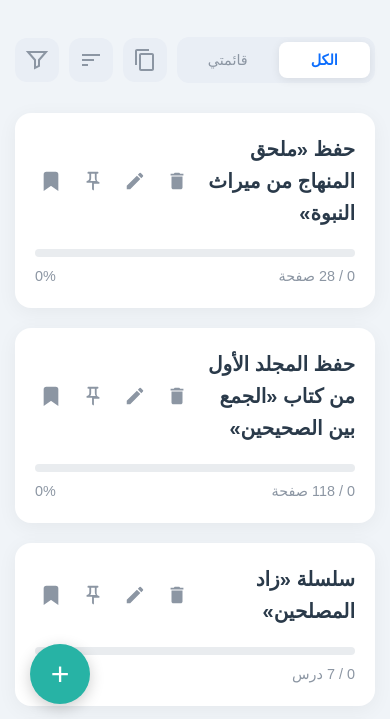
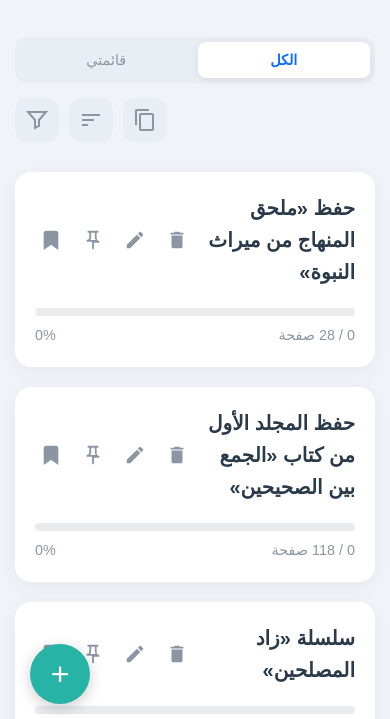
Before and after one commit to okabe-r/new-tracker, a plain HTML site: page index.html in a window 390 px wide. Shown: the part 110-829 px from the top of the page. Drawn offline with Linux system fonts and the light colour scheme.

Commit message:
Update index.html

```diff
--- a/index.html
+++ b/index.html
@@ -68,6 +68,11 @@
             justify-content: space-between;
             align-items: center;
             margin-bottom: 30px;
+            gap: 10px;
+        }
+
+        .action-buttons {
+            display: flex;
             gap: 10px;
         }
 
@@ -511,6 +516,14 @@
             .tab-btn, #filter-btn, #sort-btn {
                 font-size: 0.9rem;
             }
+            .controls-container {
+                flex-direction: column;
+                align-items: stretch;
+                gap: 15px;
+            }
+            .action-buttons {
+                justify-content: flex-end;
+            }
         }
     </style>
 </head>
@@ -527,6 +540,7 @@
                 <button id="all-view-btn" class="tab-btn active">الكل</button>
                 <button id="my-list-view-btn" class="tab-btn">قائمتي</button>
             </div>
+            <div class="action-buttons">
                 <button id="copy-btn" class="control-btn" title="نسخ التقدم">
                     <svg xmlns="http://www.w3.org/2000/svg" height="24px" viewBox="0 0 24 24" width="24px" fill="currentColor"><path d="M0 0h24v24H0V0z" fill="none"/><path d="M16 1H4c-1.1 0-2 .9-2 2v14h2V3h12V1zm3 4H8c-1.1 0-2 .9-2 2v14c0 1.1.9 2 2 2h11c1.1 0 2-.9 2-2V7c0-1.1-.9-2-2-2zm0 16H8V7h11v14z"/></svg>
                 </button>
@@ -540,6 +554,7 @@
                         <path d="M3 4H21L14 12V18L10 20V12L3 4Z" />
                     </svg>
                 </button>
+            </div>
         </div>
 
 
@@ -835,13 +850,13 @@
                 { name: 'مادة «شرح لمعة الاعتقاد» للشيخ يوسف الغفيص', total: 1, unit: 'درس', department: 'sharia', type: 'video' },
                 { name: 'كتاب «تيسير لمعة الاعتقاد»', total: 349, unit: 'صفحة', department: 'sharia', type: 'read' },
                 { name: 'كتاب «دلائل أصول الإسلام»', total: 504, unit: 'صفحة', department: 'sharia', type: 'read' },
-                { name: 'كتاب «خلاصة مفاهيم أهل السنة والجماعة»', total: 712, unit: 'صفحة', department: 'sharia', type: 'read' },
+                { name: 'كتاب «خلاصة مفاهيم أهل السنة والجماعة»', total: 210, unit: 'صفحة', department: 'sharia', type: 'read' },
                 { name: 'حفظ «ملحق المنهاج من ميراث النبوة»', total: 28, unit: 'صفحة', department: 'sharia', type: 'memo' },
                 { name: 'حفظ المجلد الأول من كتاب «الجمع بين الصحيحين»', total: 118, unit: 'صفحة', department: 'sharia', type: 'memo' },
                 // Reform
                 { name: 'سلسلة «مركزيات الإصلاح»', total: 13, unit: 'درس', department: 'reform', type: 'video' },
                 { name: 'كتاب «بوصلة المصلح»', total: 262, unit: 'صفحة', department: 'reform', type: 'read' },
-                { name: 'كتاب «الانحرافات العقدية والعلمية في القرنين الثالث عشر والرابع عشر»', total: 1050, unit: 'صفحة', department: 'reform', type: 'read' },
+                { name: 'كتاب «الانحرافات العقدية والعلمية في القرنين الثالث عشر والرابع عشر»', total: 625, unit: 'صفحة', department: 'reform', type: 'read' },
                 // Spiritual
                 { name: 'كتاب «تفسير السعدي»', total: 12, unit: 'سورة', department: 'spiritual', type: 'read' },
                 { name: 'محاضرة «الشباب والسوشيال ميديا وإنجاز الأهداف»', total: 1, unit: 'محاضرة', department: 'spiritual', type: 'video' },
```
Lines whose indentation alone changed are shown as unchanged.
